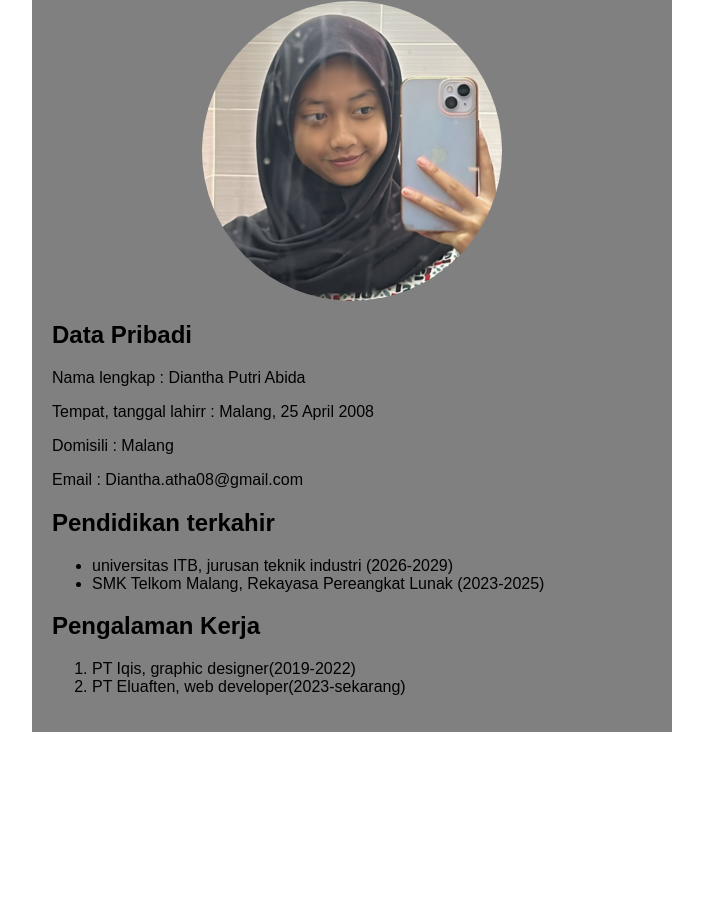
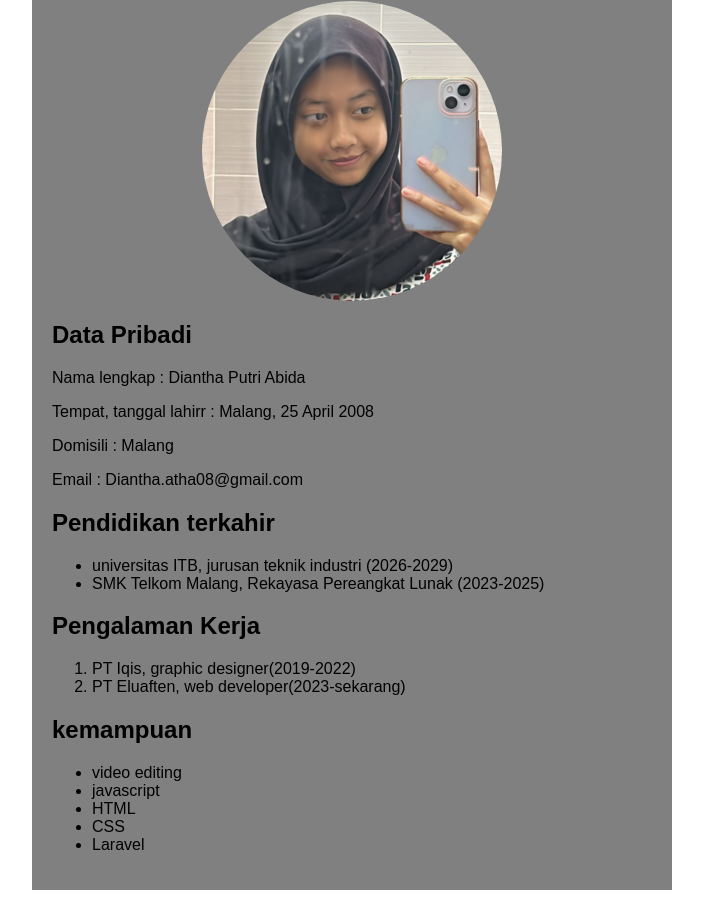
Before and after one commit to Aathak/biodata, a plain HTML site: page index.html in a window 1280 px wide. Shown: the part 107-1005 px from the top of the page, without its empty margins (288-991 px from the left). Before the commit the page ends 847 px from the top, so only its background shows below. Drawn offline with Linux system fonts and the light colour scheme.

Commit message:
menambah kemampuan

```diff
--- a/index.html
+++ b/index.html
@@ -28,6 +28,15 @@
             <li>PT Iqis, graphic designer(2019-2022)</li>
             <li>PT Eluaften, web developer(2023-sekarang)</li>
         </ol>
+
+        <h2>kemampuan</h2>
+        <ul>
+            <li>video editing</li>
+            <li>javascript</li>
+            <li>HTML</li>
+            <li>CSS</li>
+            <li>Laravel</li>
+        </ul>
     </div>
 </body>
 </html>
```
